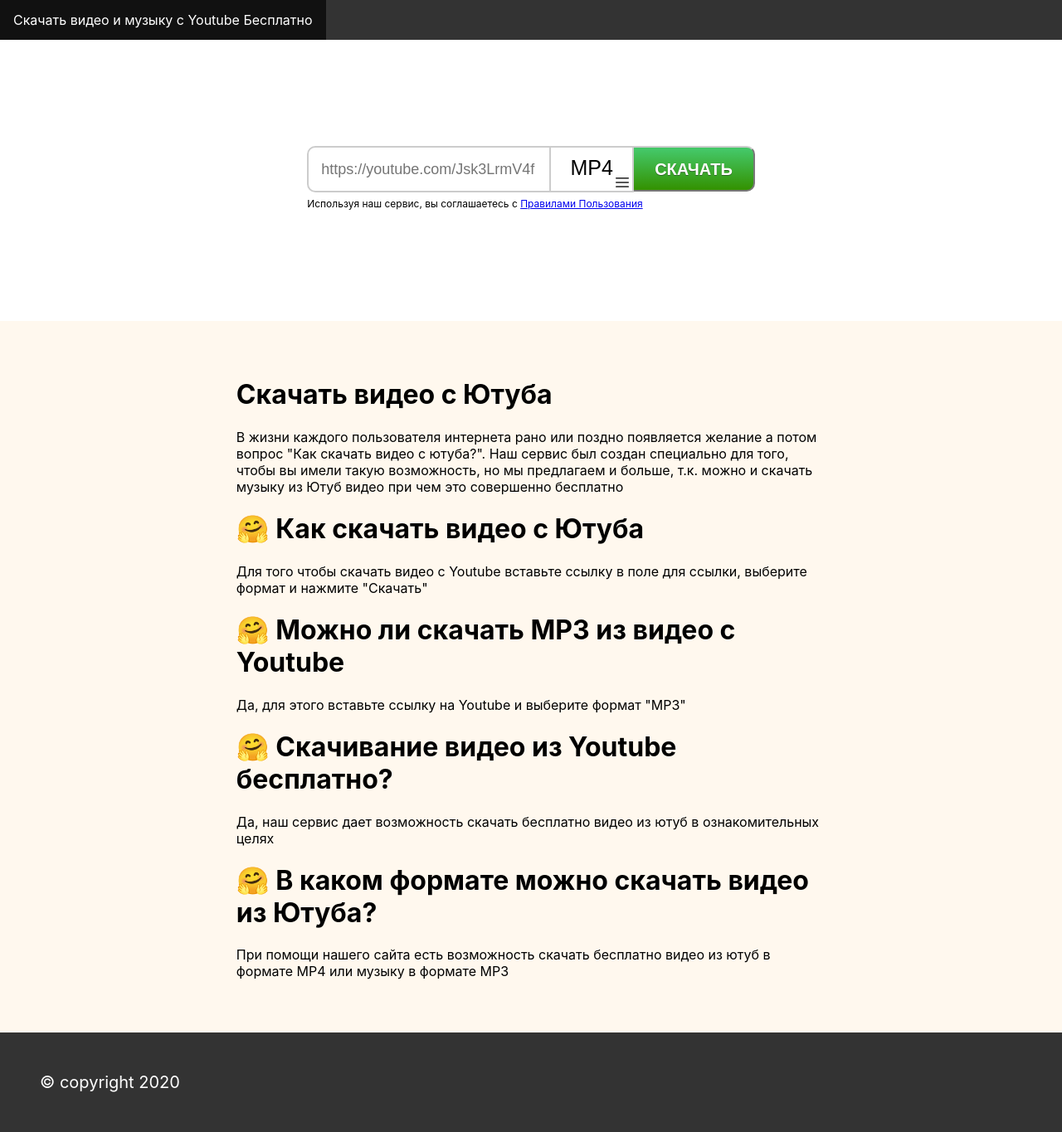
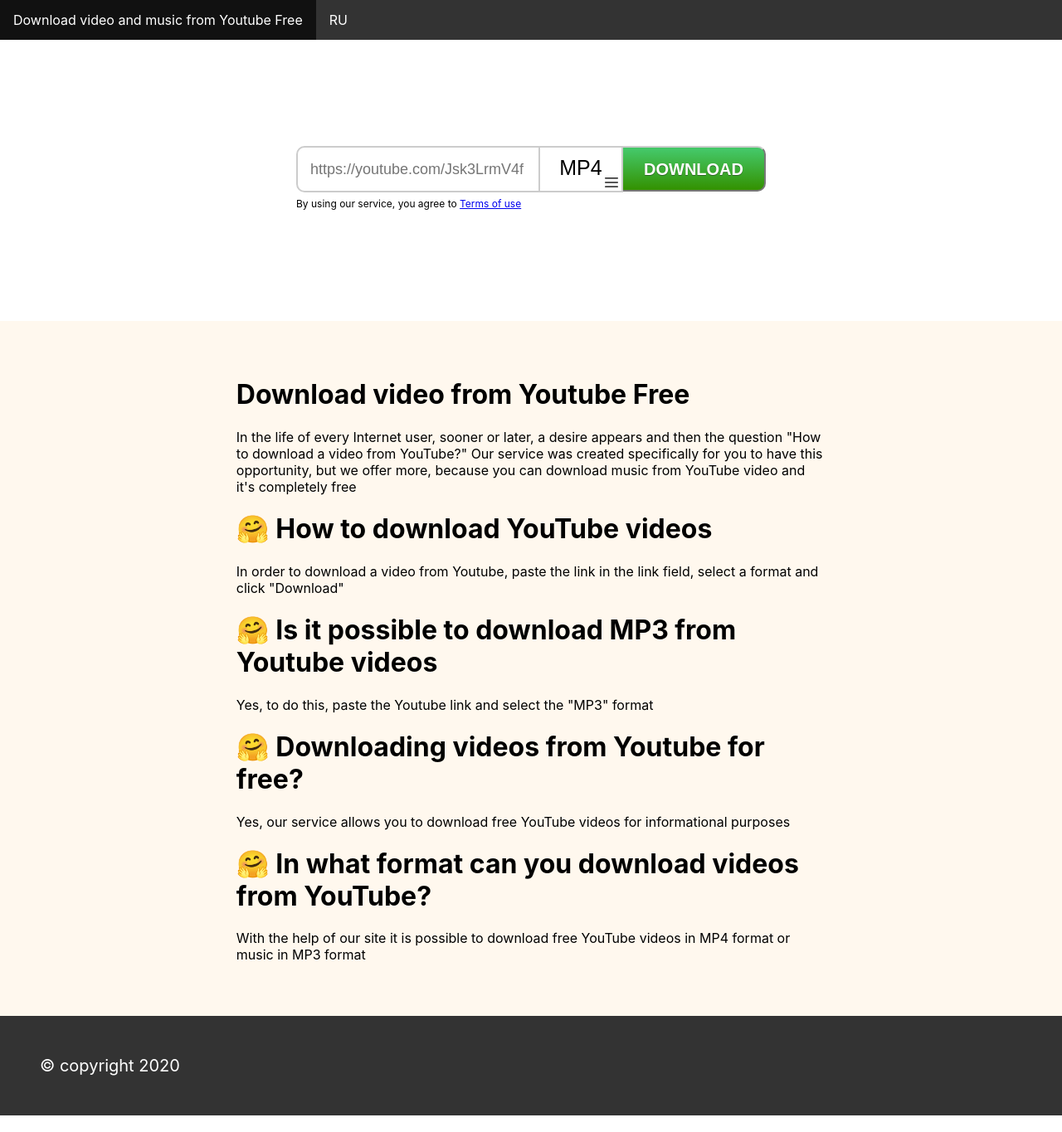
Before and after one commit to svyatoslavkhz/downloader, a React (Create React App) app in the folder client/: page /en in a window 1280 px wide. Shown: the whole page at 83% size. Built offline with nearby package versions, Linux system fonts and the light colour scheme.

Commit message:
language

```diff
--- a/client/src/App.js
+++ b/client/src/App.js
@@ -9,7 +9,9 @@
 
   return (
       <div>
-        <NavBar />
+        <NavBar
+          language={window.location.pathname.slice(1,3)}
+        />
         <Footer />
       </div>
   );
--- a/client/src/components/Downloader.js
+++ b/client/src/components/Downloader.js
@@ -1,5 +1,6 @@
 import React, { Component } from 'react';
 import {description} from '../texts/description';
+import {text} from '../texts/all';
 import {Link} from 'react-router-dom';
 import Loader from 'react-loader-spinner';
 
@@ -11,7 +12,8 @@
             url:"",
             format:"mp4",
             loader: false,
-            link:false
+            link:false,
+            domain:'https://video-mp3-download.fun'
         };
     }
 
@@ -24,7 +26,7 @@
         if (this.state.url && this.state.format){
             try {
                 this.setState({loader:true, data:'',link:false});
-                const result = fetch(`https://video-mp3-download.fun/api/info?URL=${this.state.url}&format=${this.state.format}`);
+                const result = fetch(`${this.state.domain}/api/info?URL=${this.state.url}&format=${this.state.format}`);
                 const info = await result;
                 const data = await info.json();
                 this.setState ({data})
@@ -52,7 +54,7 @@
             this.simulateNetworkRequest().then(()=> {this.setState({link:true, loader:false}); })
         }
         if (this.state.link) {
-            return (<span className="linkToDownload"><a href={`https://video-mp3-download.fun/api/download?URL=${this.state.url}&format=${this.state.format}`}>Скачать</a></span>)
+            return (<span className="linkToDownload"><a href={`${this.state.domain}/api/download?URL=${this.state.url}&format=${this.state.format}`}>{text('button', this.props.language)}</a></span>)
        }
     }
     handleInfo = () => {
@@ -71,9 +73,9 @@
     }
 
     render() {
-        document.title="Скачать видео и MP3 с Youtube Бесплатно - Video-MP3-download.fun";
-        document.getElementsByTagName("meta")[1].content="Скачать видео MP4 и музыку из видео в MP3 формате с Ютуба ✅Бесплатно ✅Быстро";
-
+        const language = this.props.language;
+        document.title=text('title', language);
+        document.getElementsByTagName("meta")[1].content=text('metaTitle', language);
         return (
             <div className="container">
                 <div className="content">
@@ -88,17 +90,17 @@
                         onClick={this.handleClick}
                         className="saveButton"
                         disabled={this.state.loader}>
-                        {this.state.loader ? 'loading....' : 'СКАЧАТЬ'}
+                        {this.state.loader ? 'loading....' : text('button', language)}
                     </button>
                     </div>
                     <div>
-                        <span className="infoRules">Используя наш сервис, вы соглашаетесь с <Link to='/rules'>Правилами Пользования</Link></span>
+                        <span className="infoRules">{text('rules', language)}<Link to='/rules'>{text('linkRules', language)}</Link></span>
                         {this.handleInfo()}
                         {this.loader()}
                     </div>
                     </div>
                 </div>
-                {description()}
+                {description(language)}
             </div>
          );
     }
--- a/client/src/components/NavBar.js
+++ b/client/src/components/NavBar.js
@@ -1,23 +1,22 @@
 import React from 'react';
 import {BrowserRouter as Router, Route, Link, Switch} from 'react-router-dom';
 import Downloader from './Downloader';
+import {text} from '../texts/all';
 import Main from '../pages/main';
 import Rules from '../pages/about';
 
 
 
-export const NavBar = () => {
-
-    var language = window.navigator ? (window.navigator.language ||
-        window.navigator.systemLanguage ||
-        window.navigator.userLanguage) : "ru";
-    language = language.substr(0, 2).toLowerCase();
+export const NavBar = param => {
 
     return (
         <Router>
             <nav>
               <ul>
-            <li><a href="/ru">Скачать видео и музыку с Youtube Бесплатно</a></li>
+                <li><a href={`/${param.language}`}>{text('link', param.language)}</a></li>
+                <li>
+                    {param.language==='ru' ? <a href="/en">EN</a> : <a href="/ru">RU</a>}
+                </li>
               </ul>
             </nav>
 
@@ -29,9 +28,12 @@
                     <Rules />
                 </Route>
                 <Route path="/:language">
-                <Downloader />
+                    <Downloader
+                        language={param.language}
+                    />
                 </Route>
             </Switch>
           </Router>
           )
+
 };
--- /dev/null
+++ b/client/src/texts/all.js
@@ -0,0 +1,38 @@
+import React from 'react';
+import {Link} from "react-router-dom";
+
+export const text = (section, language) => {
+
+    if (language==='ru'){
+        switch (section) {
+            case 'title':
+                return "Скачать видео и MP3 с Youtube Бесплатно - Video-MP3-download.fun";
+            case 'metaTitle':
+                return 'Скачать видео MP4 и музыку из видео в MP3 формате с Ютуба ✅Бесплатно ✅Быстро"';
+            case 'link':
+                return 'Скачать видео и музыку с Youtube Бесплатно';
+            case 'button':
+                return "СКАЧАТЬ";
+            case 'rules':
+                return 'Используя наш сервис, вы соглашаетесь с ';
+            case 'linkRules':
+                return 'Правилами использования';
+        }
+    }
+    else {
+        switch (section) {
+            case 'title':
+                return "Download video and MP3 from Youtube Free - Video-MP3-download.fun";
+            case 'metaTitle':
+                return 'Download MP4 videos and music from videos in MP3 format from YouTube ✅Free ✅Fast "';
+            case 'link':
+                return 'Download video and music from Youtube Free';
+            case 'button':
+                return 'DOWNLOAD';
+            case 'rules':
+                    return 'By using our service, you agree to ';
+            case 'linkRules':
+                    return 'Terms of use';
+        }
+    }
+}
--- a/client/src/texts/description.js
+++ b/client/src/texts/description.js
@@ -1,7 +1,8 @@
 import React from 'react';
 
-export const description = () => {
+export const description = language => {
 
+    if (language==="ru"){
     return (
         <div className="description">
                     <div className="text"><h1>Скачать видео с Ютуба</h1>
@@ -38,6 +39,44 @@
                     </ul>
                     </div>
         </div>
-    )
-
+    )}
+    else {
+        return (
+            <div className="description">
+                    <div className="text"><h1>Download video from Youtube Free</h1>
+                        <span>In the life of every Internet user, sooner or later, a desire appears and then the question "How to download a video from YouTube?"
+                             Our service was created specifically for you to have this opportunity, but we offer more, because you can download music from YouTube video and it's completely free
+                        </span>
+                        </div>
+                    <div className="question">
+                    <ul itemscope="" itemtype="https://schema.org/FAQPage">
+                        <li itemscope="" itemprop="mainEntity" itemtype="https://schema.org/Question">
+                            <h1 itemprop="name">🤗 How to download YouTube videos</h1>
+                            <div class="accordion__content" itemscope="" itemprop="acceptedAnswer" itemtype="https://schema.org/Answer">
+                            <span itemprop="text">In order to download a video from Youtube, paste the link in the link field, select a format and click "Download"</span>
+                            </div>
+                        </li>
+                        <li itemscope="" itemprop="mainEntity" itemtype="https://schema.org/Question">
+                            <h1 itemprop="name">🤗 Is it possible to download MP3 from Youtube videos</h1>
+                            <div class="accordion__content" itemscope="" itemprop="acceptedAnswer" itemtype="https://schema.org/Answer">
+                            <span itemprop="text">Yes, to do this, paste the Youtube link and select the "MP3" format</span>
+                            </div>
+                        </li>
+                        <li itemscope="" itemprop="mainEntity" itemtype="https://schema.org/Question">
+                            <h1 itemprop="name">🤗 Downloading videos from Youtube for free?</h1>
+                            <div class="accordion__content" itemscope="" itemprop="acceptedAnswer" itemtype="https://schema.org/Answer">
+                            <span itemprop="text">Yes, our service allows you to download free YouTube videos for informational purposes</span>
+                            </div>
+                        </li>
+                        <li itemscope="" itemprop="mainEntity" itemtype="https://schema.org/Question">
+                            <h1 itemprop="name">🤗 In what format can you download videos from YouTube?</h1>
+                            <div class="accordion__content" itemscope="" itemprop="acceptedAnswer" itemtype="https://schema.org/Answer">
+                            <span itemprop="text">With the help of our site it is possible to download free YouTube videos in MP4 format or music in MP3 format</span>
+                            </div>
+                        </li>
+                    </ul>
+                    </div>
+        </div>
+        )
+    }
 }
```
Also changed, not shown: 1 other file (tests, documents, lock files or other folders). Lines whose indentation alone changed are shown as unchanged.
